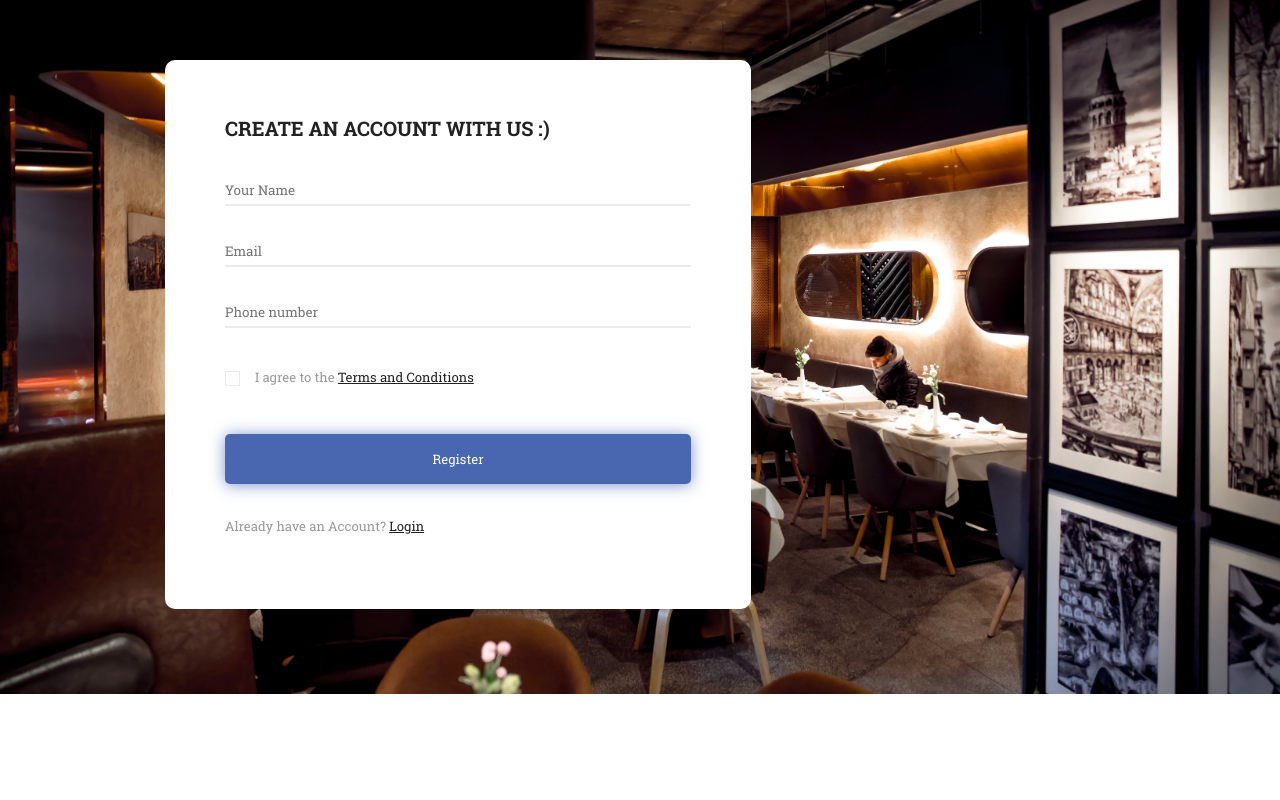
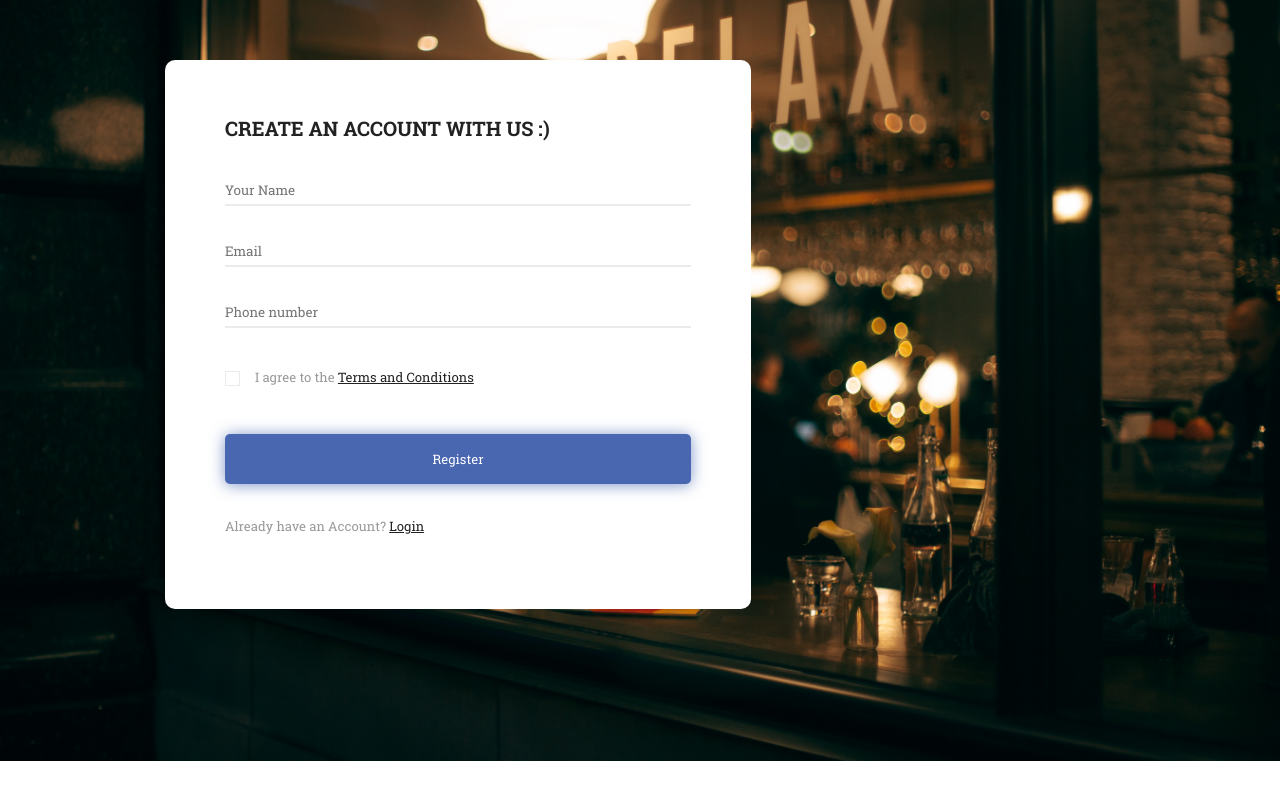
Before and after one commit to derrosilee/Food_Ordering, a Django app: page /login/ in a window 1280 px wide. Run offline with Django 4.2, Linux system fonts and the light colour scheme.

Commit message:
Changed login bg img

```diff
--- a/Restaurant/static/css/login-style.css
+++ b/Restaurant/static/css/login-style.css
@@ -125,7 +125,7 @@ body {
   font-size: 13px;
   line-height: 1.8;
   color: #fff;
-  background-image: url("../img/register-img.jpg");
+  background-image: url("../img/login-img.jpg");
   background-repeat: no-repeat;
   background-size: cover;
   -moz-background-size: cover;
--- a/templates/login.html
+++ b/templates/login.html
@@ -12,7 +12,7 @@
     <link rel="stylesheet" href="{% static 'fonts/material-icon/css/material-design-iconic-font.min.css' %}">
 
     <!-- Main css -->
-    <link rel="stylesheet" href="{% static 'css/register-style.css' %}">
+    <link rel="stylesheet" href="{% static 'css/login-style.css' %}">
 </head>
 <body>
 
```
Also changed, not shown: Restaurant/static/img/login-img.jpg (added).
